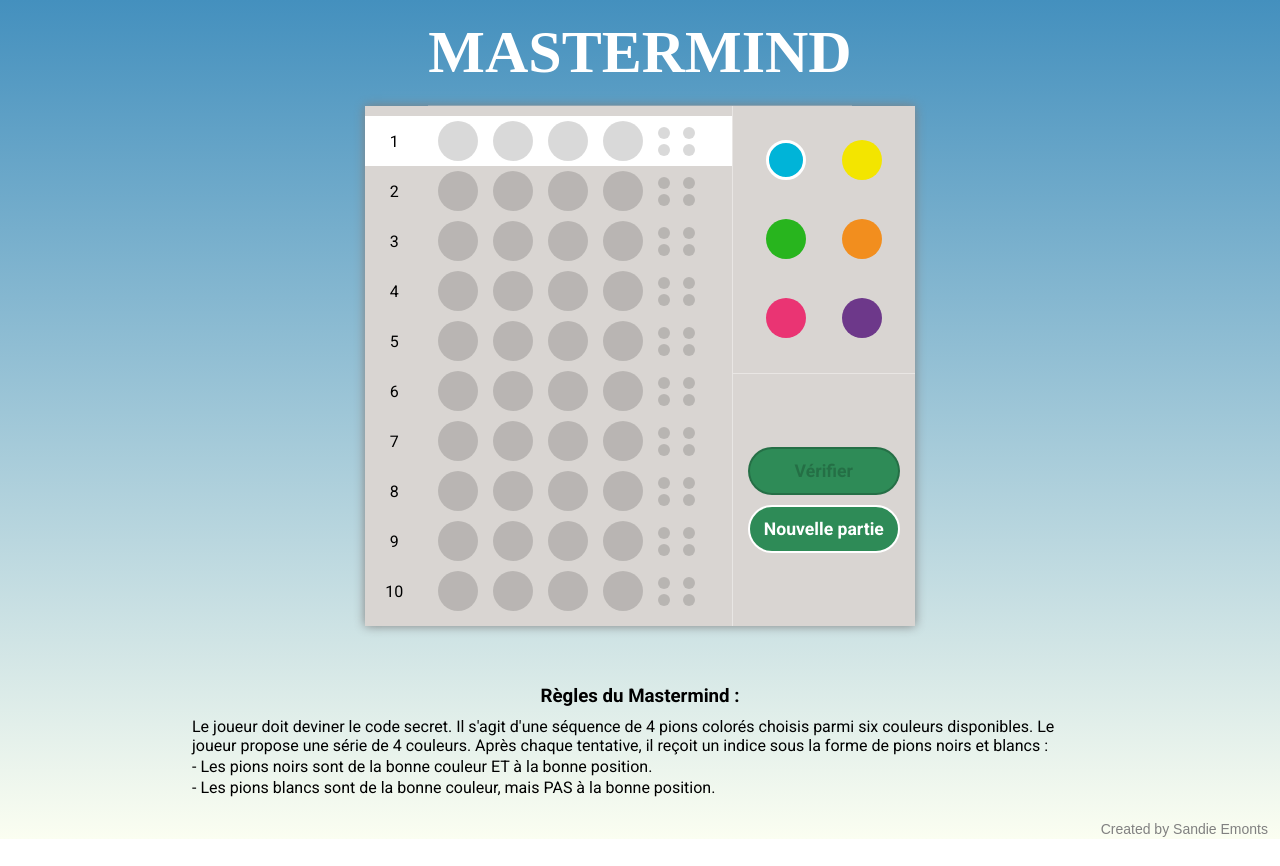
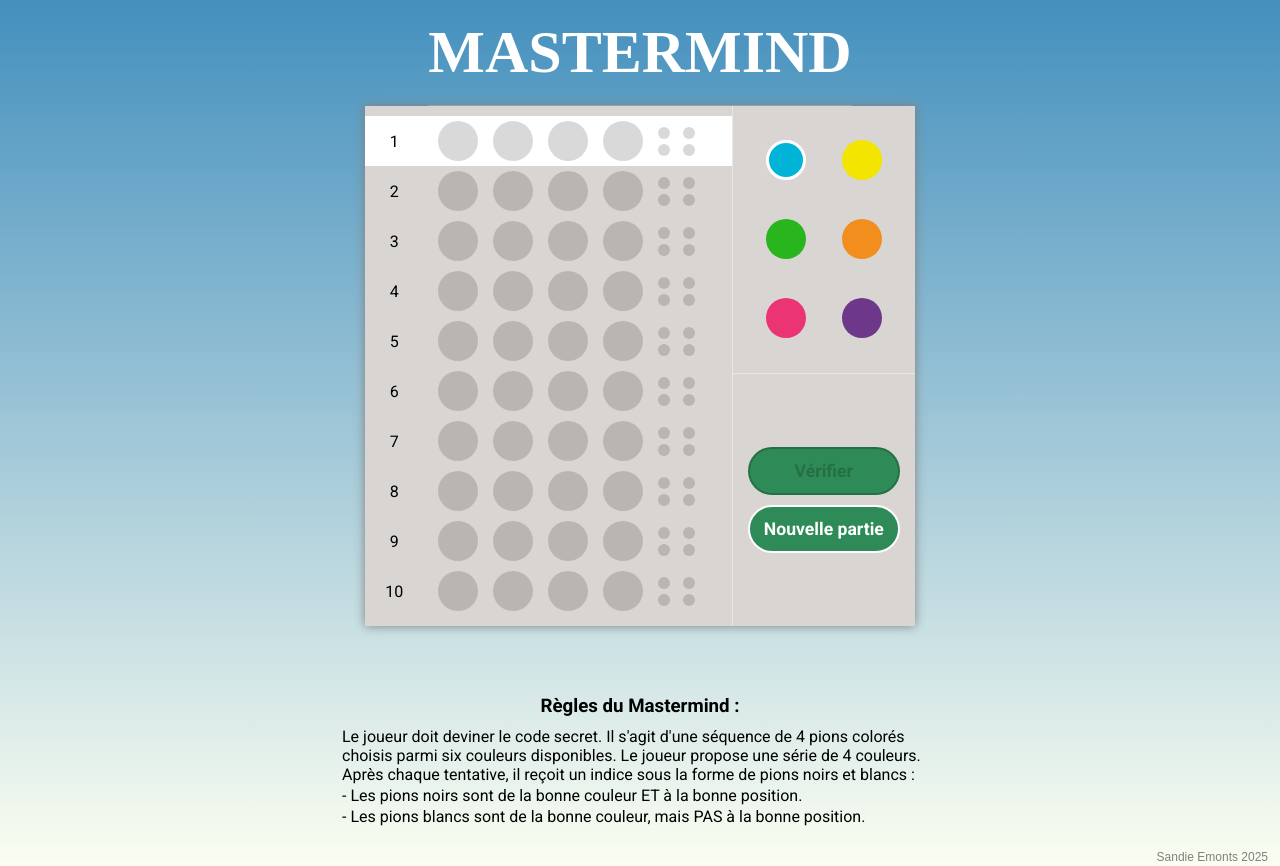
Before and after one commit to sandie75/Mastermind, a React (Vite) app: page / in a window 1280 px wide. Before the commit the page ends 839 px from the top, so only its background shows below. Built offline with nearby package versions, Linux system fonts and the light colour scheme; a web font is replaced by a local one.

Commit message:
credits and rules css fix

```diff
--- a/src/components/credits/Credits.jsx
+++ b/src/components/credits/Credits.jsx
@@ -3,7 +3,7 @@
 const Credits = () => {
     return (
         <div className ="creditsContainer">
-            <p className="credits">Created by Sandie Emonts</p>
+            <p className="credits">Sandie Emonts 2025</p>
         </div>
     )
 };
--- a/src/components/credits/credits.css
+++ b/src/components/credits/credits.css
@@ -3,7 +3,7 @@
     margin-right: 10px;
 }
 .credits{
-    font-size: 14px;
+    font-size: 12px;
     font-family: sans-serif;
     color: grey;
 }
--- a/src/components/rules/rules.css
+++ b/src/components/rules/rules.css
@@ -1,6 +1,6 @@
 .rules{
-    margin: 40px 100px 20px 100px;
-    max-width: 900px;
+    margin: 50px 100px 20px 100px;
+    max-width: 600px;
 }
 h3{
     text-align: center;
```
